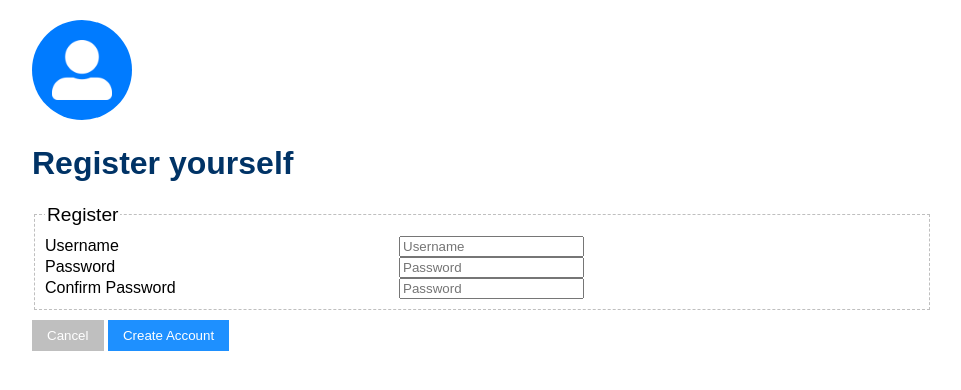
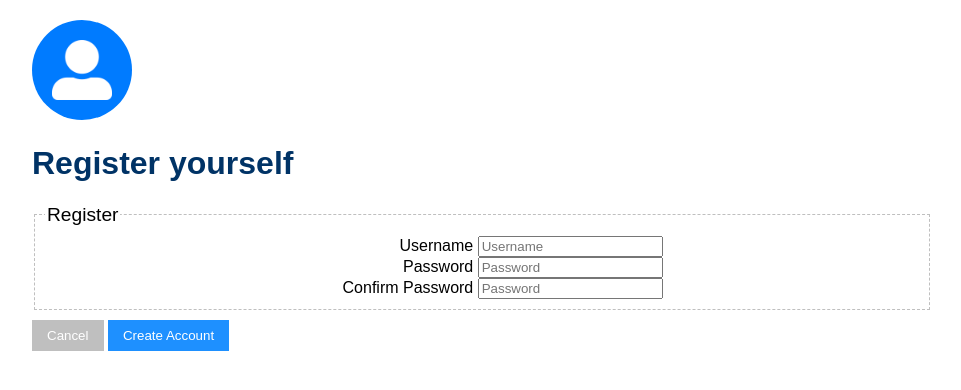
Before and after one commit to MaxMalinowski/WebTech, a PHP site: page /html/register.html in a window 1280 px wide. Shown: the top 390 px of the page, without its empty margins (158-1119 px from the left). Run offline with PHP 8.4, Linux system fonts and the light colour scheme.

Commit message:
center form cols

```diff
--- a/css/style.css
+++ b/css/style.css
@@ -62,13 +62,21 @@
         width: 100%;
     }
 
-    .form-col{
+    .form-col-left {
         display: inline-block;
-        width: 40%;
+        text-align: right;
+        width: 49%;
+    }
+
+    .form-col-right {
+        display: inline-block;
+        text-align: left;
+        width: 49%;
     }
 
     @media only screen and (max-width: 600px) {
-        .form-col {
+        [class*="form-col-"] {
+            text-align: center;
             width: 100%;
         }
     }
--- a/html/register.html
+++ b/html/register.html
@@ -15,28 +15,28 @@
         <fieldset>
             <legend> Register</legend>
                 <div class="form-row">
-                    <div class="form-col">
+                    <div class="form-col-left">
                         <label for="Username">Username</label>
                     </div>
-                    <div class="form-col">
+                    <div class="form-col-right">
                         <input type="text" placeholder='Username'>
                     </div>
                 </div>
 
                 <div class="form-row">
-                    <div class="form-col">
+                    <div class="form-col-left">
                         <label for="Password">Password</label>
                     </div>
-                    <div class="form-col">
+                    <div class="form-col-right">
                         <input type="text" placeholder='Password'>
                     </div>
                 </div>
 
                 <div class="form-row">
-                    <div class="form-col">
+                    <div class="form-col-left">
                         <label for="Confirm">Confirm Password</label>
                     </div>
-                    <div class="form-col">
+                    <div class="form-col-right">
                         <input type="text" placeholder='Password'>
                     </div>
                 </div>
```
Also changed, not shown: html/login.html (+4 -4 lines), html/settings.html (+6 -6 lines).
